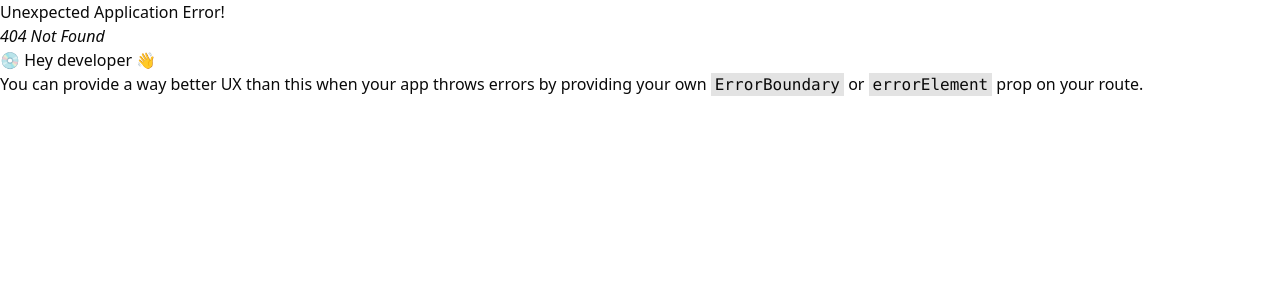
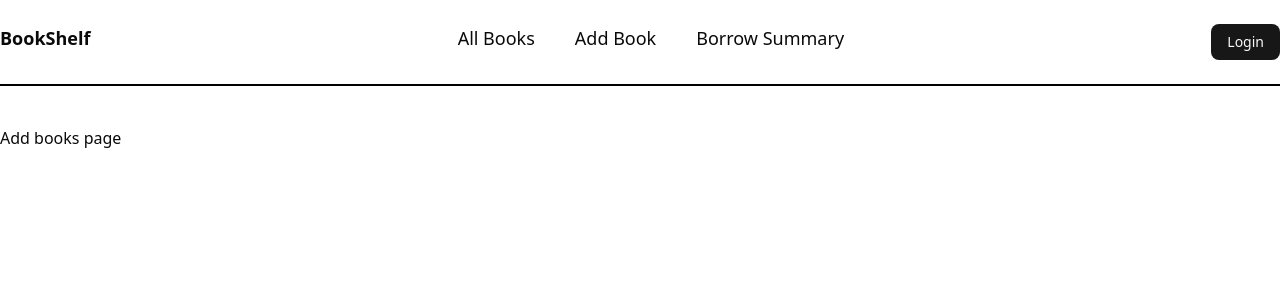
Before and after one commit to nahidraz23/book-shelf-client, a React (Vite) app: page /create-books in a window 1280 px wide. Before the commit this address had no page. Shown: the top 300 px of the page. Built offline with nearby package versions, Linux system fonts and the light colour scheme.

Commit message:
chore: add book page added

```diff
--- /dev/null
+++ b/src/pages/AddBooks.tsx
@@ -0,0 +1,9 @@
+const AddBooks = () => {
+    return (
+        <div className="container mx-auto">
+            <h1>Add books page</h1>
+        </div>
+    );
+};
+
+export default AddBooks;
--- a/src/routes/router.ts
+++ b/src/routes/router.ts
@@ -2,6 +2,7 @@ import { createBrowserRouter } from "react-router";
 import HomePage from "@/pages/HomePage";
 import MainLayout from "@/layouts/MainLayout";
 import AllBooks from "@/pages/AllBooks";
+import AddBooks from "@/pages/AddBooks";
 
 export const router = createBrowserRouter([
  {
@@ -15,6 +16,10 @@ export const router = createBrowserRouter([
         {
             path: '/books',
             Component: AllBooks
+        },
+        {
+            path: '/create-books',
+            Component: AddBooks
         }
     ]
  }
```
